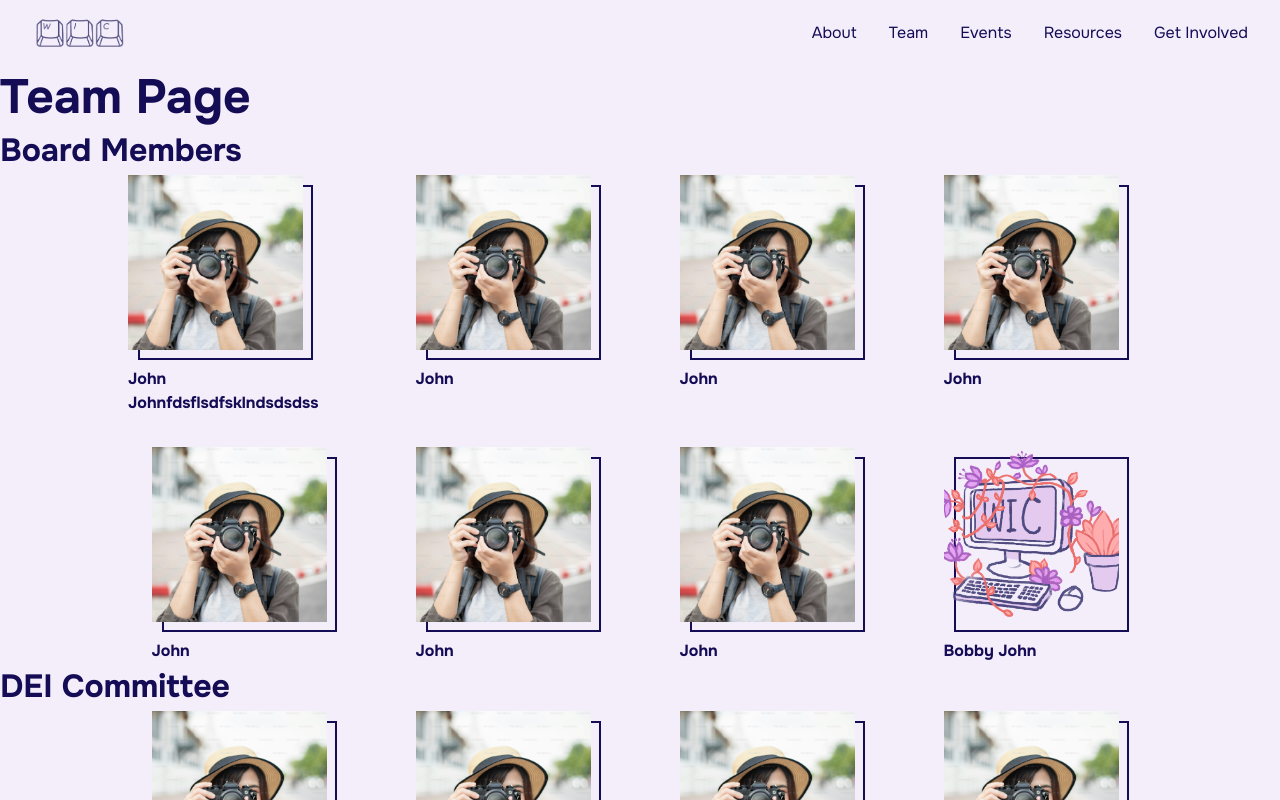
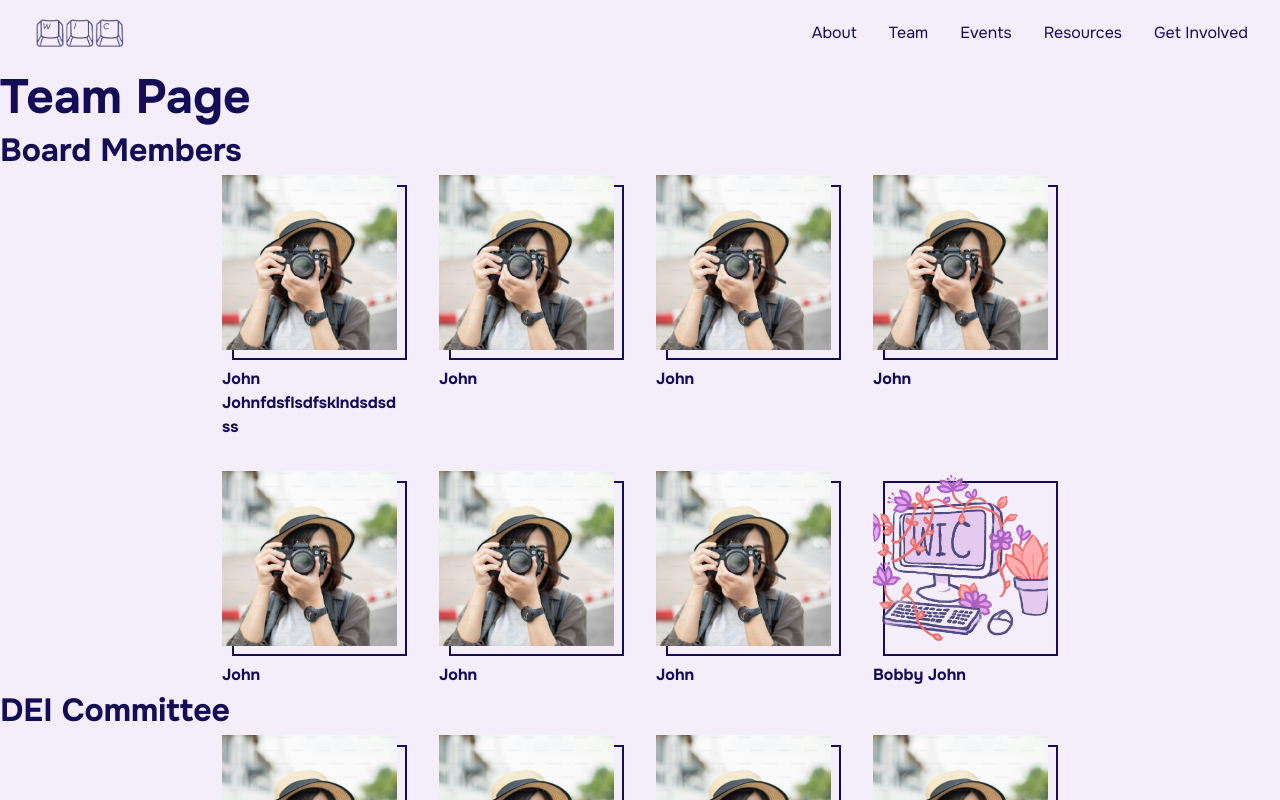
Before and after one commit to wicatucsd/wicatucsd.github.io, a Next.js app: page /team in a window 1280 px wide. Shown: the top 800 px of the page. Built offline with nearby package versions, Linux system fonts and the light colour scheme.

Commit message:
Change grid to flexbox

```diff
--- a/src/components/MemberGallery.tsx
+++ b/src/components/MemberGallery.tsx
@@ -11,20 +11,15 @@ export default function MemberGallery({ members }: MemberGalleryProps) {
   return (
 
    <div className="
-      grid
-      grid-cols-2
-      md:grid-cols-3
-      lg:grid-cols-4
-      gap-md
-      px-md
-      md:px-lg
-      lg:px-xl
-      place-items-center items-start
+      flex flex-wrap
+      items-start justify-center
+      gap-md px-md md:px-lg lg:px-xl
       "
     >
       {members.map((member: { imageSrc: string; name: string; }, index: Key | null | undefined) => (
-
-        <MemberPopUp key={index} imageSrc={member.imageSrc} name={member.name} />
+        <div className="" key={index}>
+           <MemberPopUp key={index} imageSrc={member.imageSrc} name={member.name} />
+        </div>
       ))}
    </div>
   );
--- a/src/components/MemberPopUp.tsx
+++ b/src/components/MemberPopUp.tsx
@@ -19,7 +19,7 @@ export default function MemberPopUp({ imageSrc, name }: MemberPopUpProps) {
     <div>
       <div>
         {/* Add padding to ensure the component's layout accounts for the size of the shadow outline */}
-        <div className="inline-block pr-[10px] pb-[10px]">
+        <div className="pr-[10px] pb-[10px]">
           {/* Outline shadow effect */}
           <div className="
             relative inline-block
@@ -40,6 +40,7 @@ export default function MemberPopUp({ imageSrc, name }: MemberPopUpProps) {
                 width={imageSize}
                 height={imageSize}
                 className="
+                  w-full max-w-[175px]
                   aspect-square object-cover
                   transition-transform duration-350
                   hover:translate-x-[10px] hover:translate-y-[10px]"
@@ -47,7 +48,7 @@ export default function MemberPopUp({ imageSrc, name }: MemberPopUpProps) {
             </div>
           </div>
         </div>
-        <p lang="en" className={`font-bold`}>
+        <p lang="en" className="font-bold max-w-[175px] break-words hyphens-auto whitespace-normal">
           {name}
         </p>
       </div>
@@ -56,7 +57,12 @@ export default function MemberPopUp({ imageSrc, name }: MemberPopUpProps) {
       {isPopUpOpen && (
         <div className="fixed inset-0 z-2 flex items-center justify-center bg-purple-medium/70">
           <div
-            className="bg-white p-md w-2/3 max-w-screen-lg h-96 overflow-y-auto"
+            className="
+              bg-white p-md
+                w-full md:w-2/3
+                h-100
+                mx-sm
+                overflow-y-auto"
             onClick={e => e.stopPropagation()}
           >
             <Image
```
